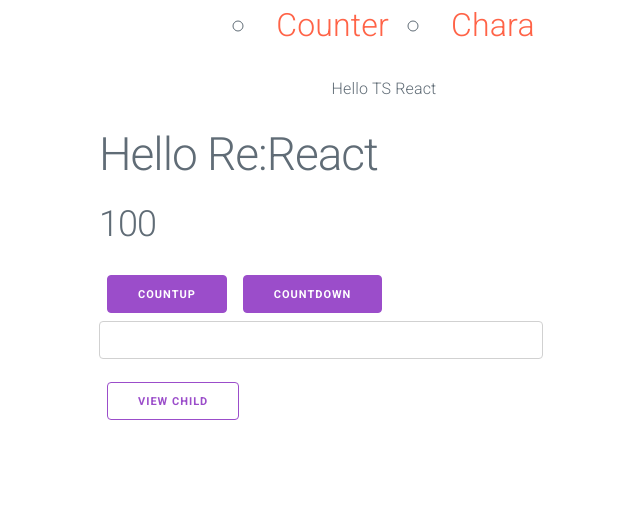
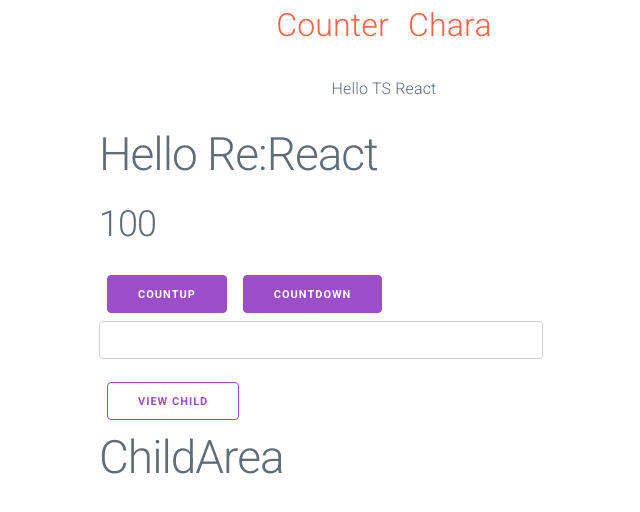
Before and after one commit to BoxPistols/ts-react_211001, a React (Create React App) app: page /counter in a window 1280 px wide. Shown: the top 512 px of the page, without its empty margins (256-896 px from the left). Built offline with nearby package versions, Linux system fonts and the light colour scheme.

Commit message:
Toggle SetUp

```diff
--- /dev/null
+++ b/src/components/ChildArea.tsx
@@ -0,0 +1,14 @@
+const ChildArea = (props: { open: boolean }) => {
+  const { open } = props;
+
+  return (
+    <>
+      {open ? (
+        <div className="ChildArea">
+          <h1>ChildArea</h1>
+        </div>
+      ) : null}
+    </>
+  );
+};
+export default ChildArea;
--- a/src/components/Counter.tsx
+++ b/src/components/Counter.tsx
@@ -1,4 +1,5 @@
 import { FC, useState } from 'react';
+import ChildArea from './ChildArea';
 
 const Counter: FC = () => {
   // counter state
@@ -21,12 +22,12 @@ const Counter: FC = () => {
 
   // Open Toggle
   const onClickOpen = () => setOpen(!open);
-  console.log(open);
+  console.log(open); // TODO: Debug
 
   const data = [...Array(200).keys()];
-  console.log(data);
+  console.log(data); // TODO: Debug
   data.forEach(() => {
-    console.log('...');
+    console.log('...'); // TODO: Debug
   });
 
   return (
@@ -60,7 +61,7 @@ const Counter: FC = () => {
               >
                 View Child
               </button>
-              {/* <ChildArea open={open} /> */}
+              <ChildArea open={open} />
             </section>
           </div>
         </div>
--- a/src/css/App.css
+++ b/src/css/App.css
@@ -17,6 +17,10 @@ a {
 
 button {
   margin: 8px;
+}
+
+ul li {
+  list-style: none;
 }
 
 /* =========== product ========== */
```
